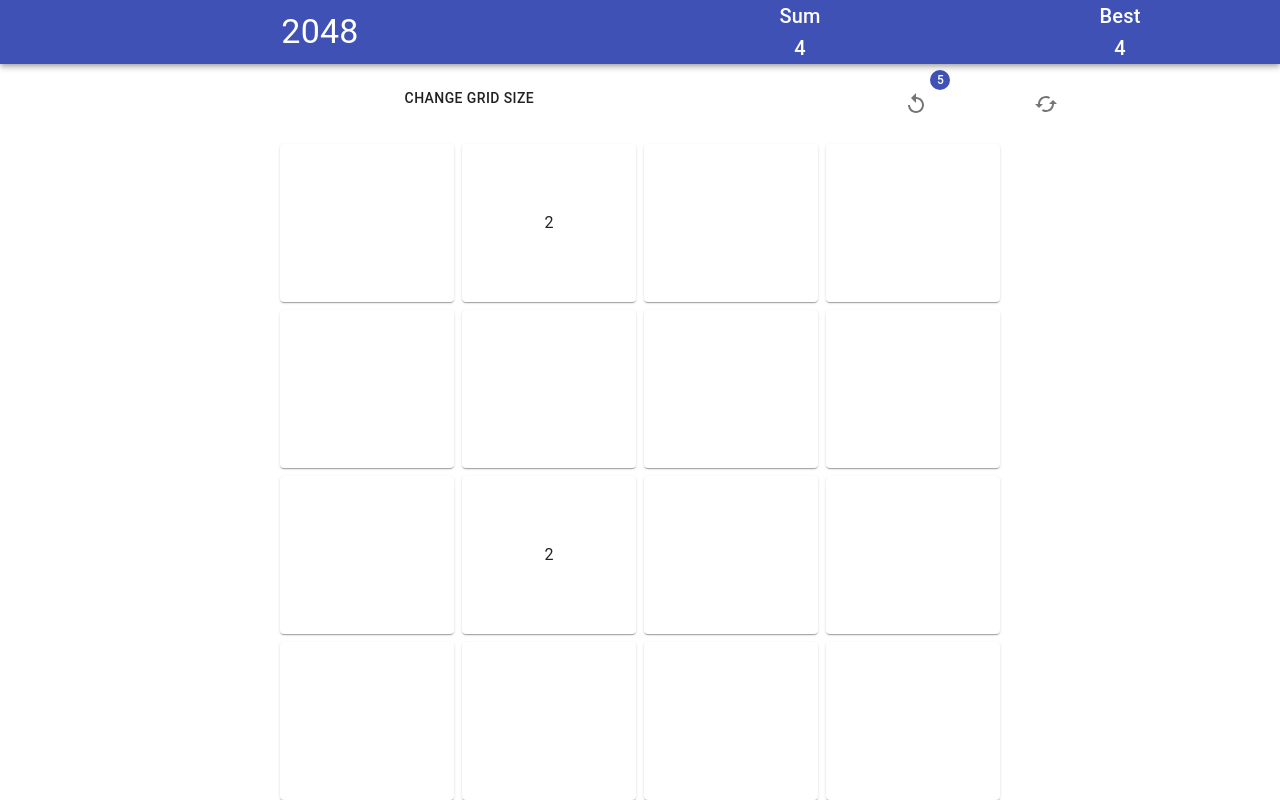
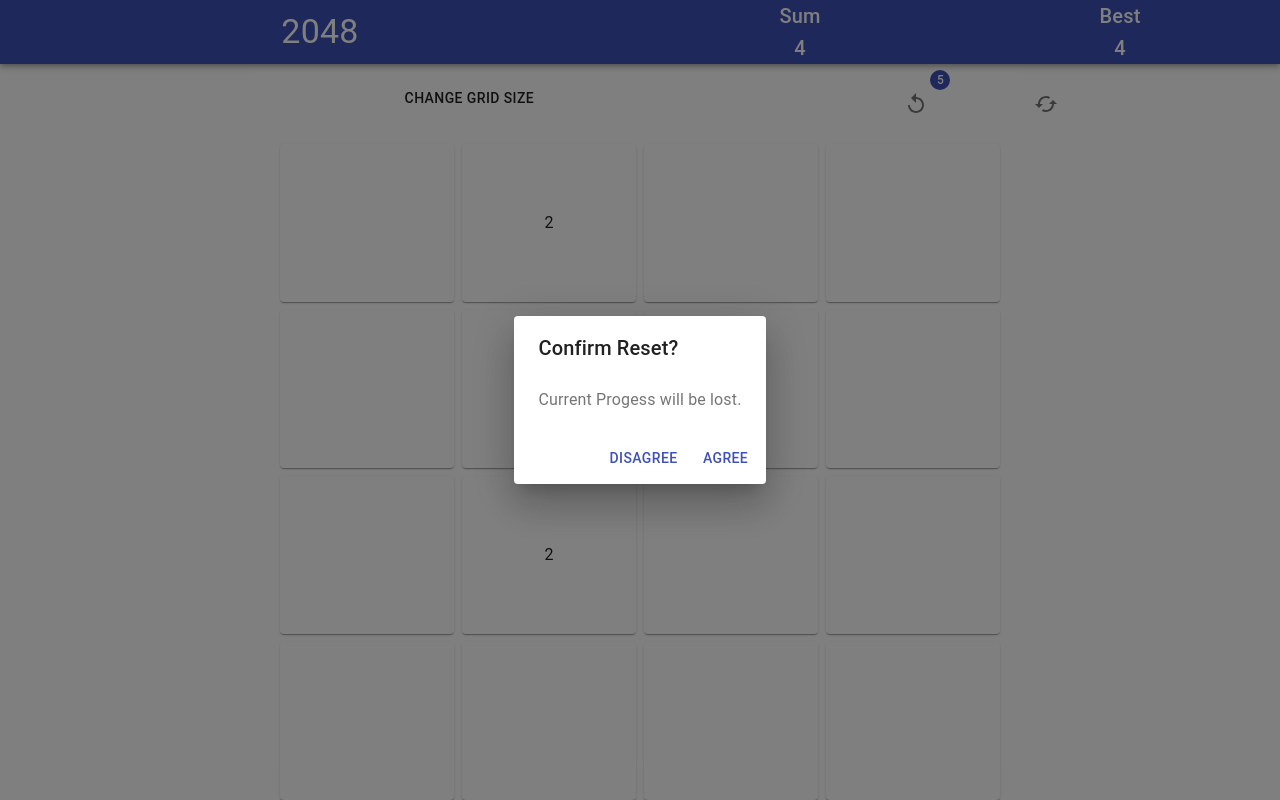
Before and after one commit to thepmsquare/2048, a React (Create React App) app: page / in a window 1280 px wide. Both pictures are taken after a click on the button 1046 px from the left and 104 px from the top of the page. Built offline with nearby package versions, Linux system fonts and the light colour scheme.

Commit message:
implement reset function

```diff
--- a/src/Commands.js
+++ b/src/Commands.js
@@ -3,9 +3,35 @@
 import CachedIcon from "@material-ui/icons/Cached";
 import Badge from "@material-ui/core/Badge";
 import IconButton from "@material-ui/core/IconButton";
+import Button from "@material-ui/core/Button";
+import Dialog from "@material-ui/core/Dialog";
+import DialogActions from "@material-ui/core/DialogActions";
+import DialogContent from "@material-ui/core/DialogContent";
+import DialogContentText from "@material-ui/core/DialogContentText";
+import DialogTitle from "@material-ui/core/DialogTitle";
 import "./stylesheets/Commands.css";
 
 class Commands extends Component {
+  constructor(props) {
+    super(props);
+    this.state = {
+      showDialog: false,
+    };
+  }
+  openDialog = () => {
+    this.setState(() => {
+      return { showDialog: true };
+    });
+  };
+  handleCloseDialog = () => {
+    this.setState(() => {
+      return { showDialog: false };
+    });
+  };
+  handleConfirm = () => {
+    this.props.handleReset();
+    this.handleCloseDialog();
+  };
   render = () => {
     return (
       <div className="Commands">
@@ -15,9 +41,31 @@
           </IconButton>
         </Badge>
 
-        <IconButton>
+        <IconButton onClick={this.openDialog}>
           <CachedIcon />
         </IconButton>
+
+        <Dialog
+          open={this.state.showDialog}
+          onClose={this.handleCloseDialog}
+          aria-labelledby="alert-dialog-title"
+          aria-describedby="alert-dialog-description"
+        >
+          <DialogTitle id="alert-dialog-title">Confirm Reset?</DialogTitle>
+          <DialogContent>
+            <DialogContentText id="alert-dialog-description">
+              Current Progess will be lost.
+            </DialogContentText>
+          </DialogContent>
+          <DialogActions>
+            <Button onClick={this.handleCloseDialog} color="primary">
+              Disagree
+            </Button>
+            <Button onClick={this.handleConfirm} color="primary" autoFocus>
+              Agree
+            </Button>
+          </DialogActions>
+        </Dialog>
       </div>
     );
   };
--- a/src/Game.js
+++ b/src/Game.js
@@ -359,6 +359,19 @@
       };
     });
   };
+  handleReset = () => {
+    const allBoards = JSON.parse(JSON.stringify(this.state.allBoards));
+    const board = allBoards.find((ele) => ele.size === this.state.gridSize)
+      .board;
+    board.forEach((block) => {
+      block.value = "";
+    });
+    const changeThisIndex = allBoards.findIndex(
+      (ele) => ele.size === this.state.gridSize
+    );
+    allBoards[changeThisIndex].board = board;
+    this.setState({ allBoards }, this.startGame);
+  };
   render = () => {
     let allBoardsWithCurrentGridSize = this.state.allBoards.find(
       (ele) => ele.size === this.state.gridSize
@@ -372,7 +385,7 @@
           />
           <div className="Game-secondRow">
             <Selector handleChangeGrid={this.handleChangeGrid} />
-            <Commands />
+            <Commands handleReset={this.handleReset} />
           </div>
 
           <Board
```
